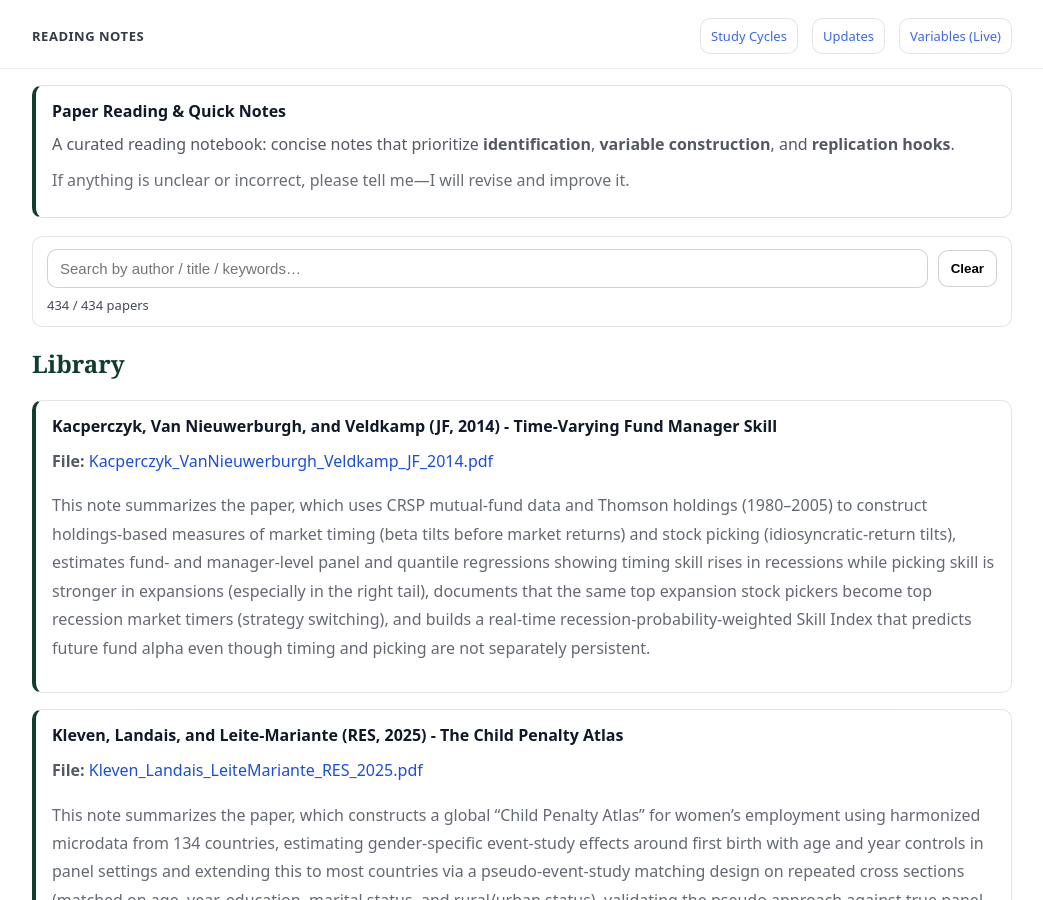
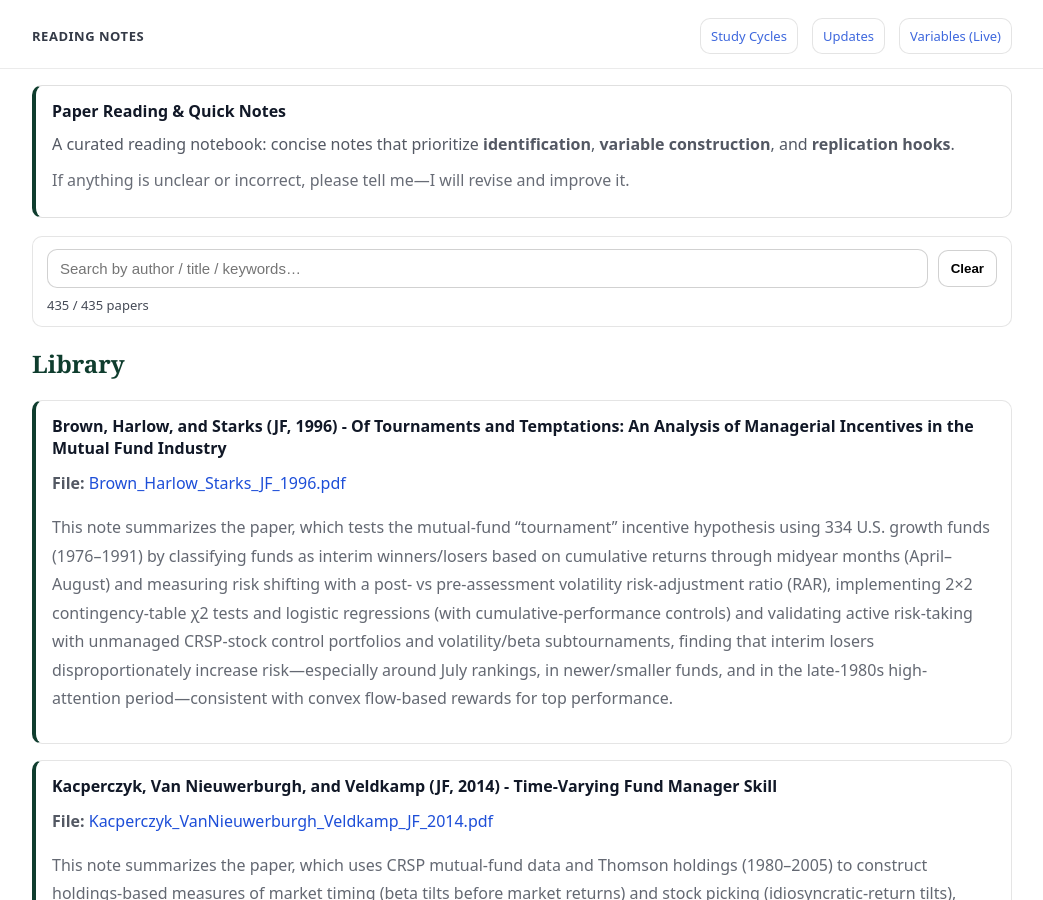
Before and after one commit to yaxinzn/study-archive, a Jekyll site: the page built from reading/index.md, in a window 1280 px wide and 900 px high. Shown: the whole window, without its empty margins (118-1161 px from the left). Built offline with Jekyll 4.4.1, drawn with Linux system fonts in a browser that asks for light colours.

Commit message:
Reading: add/update Brown_Harlow_Starks_JF_1996.pdf

```diff
--- a/_data/reading.yml
+++ b/_data/reading.yml
@@ -1,3 +1,7 @@
+- title: "Brown, Harlow, and Starks (JF, 1996) - Of Tournaments and Temptations: An Analysis of Managerial Incentives in the Mutual Fund Industry"
+  file: "Brown_Harlow_Starks_JF_1996.pdf"
+  desc: "This note summarizes the paper, which tests the mutual-fund “tournament” incentive hypothesis using 334 U.S. growth funds (1976–1991) by classifying funds as interim winners/losers based on cumulative returns through midyear months (April–August) and measuring risk shifting with a post- vs pre-assessment volatility risk-adjustment ratio (RAR), implementing 2×2 contingency-table χ2 tests and logistic regressions (with cumulative-performance controls) and validating active risk-taking with unmanaged CRSP-stock control portfolios and volatility/beta subtournaments, finding that interim losers disproportionately increase risk—especially around July rankings, in newer/smaller funds, and in the late-1980s high-attention period—consistent with convex flow-based rewards for top performance."
+
 - title: "Kacperczyk, Van Nieuwerburgh, and Veldkamp (JF, 2014) - Time-Varying Fund Manager Skill"
   file: "Kacperczyk_VanNieuwerburgh_Veldkamp_JF_2014.pdf"
   desc: "This note summarizes the paper, which uses CRSP mutual-fund data and Thomson holdings (1980–2005) to construct holdings-based measures of market timing (beta tilts before market returns) and stock picking (idiosyncratic-return tilts), estimates fund- and manager-level panel and quantile regressions showing timing skill rises in recessions while picking skill is stronger in expansions (especially in the right tail), documents that the same top expansion stock pickers become top recession market timers (strategy switching), and builds a real-time recession-probability-weighted Skill Index that predicts future fund alpha even though timing and picking are not separately persistent."
```
Also changed, not shown: 1 other file.
